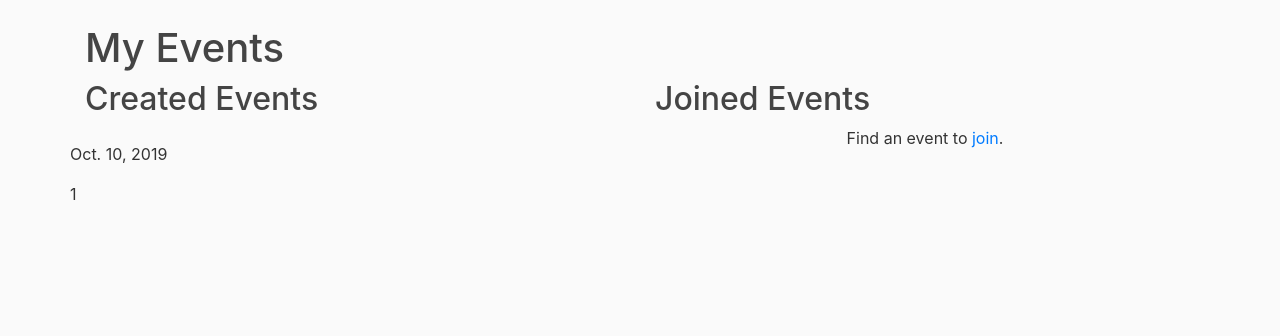
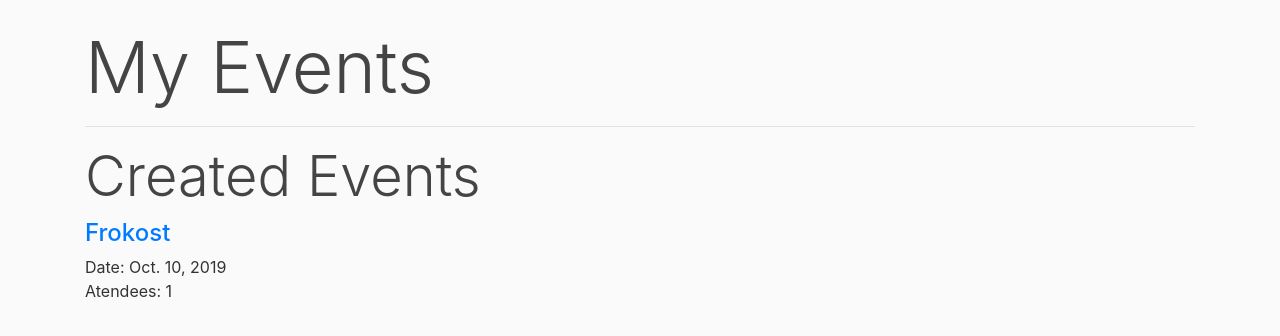
Before and after one commit to vicjor/TDT4140-Eventify, a Django app: page /my-events/ in a window 1280 px wide. Shown: the part 56-392 px from the top of the page. Run offline with Django 3.2, Linux system fonts and the light colour scheme; the first user in the database is signed in; data comes from the database, SQL or seed files in the repository; some libraries are stand-ins or nearby versions.

Commit message:
My Events stylet og endret

```diff
--- a/eventify/event/templates/event/my_events.html
+++ b/eventify/event/templates/event/my_events.html
@@ -1,47 +1,48 @@
 {% extends "event/base.html" %}
 {% block content %}
      <main role="main" class="inner cover">
-         <h1 class="cover-heading">{{ coverHeading }}</h1>
-         <div class="row">
-              <div class="col-sm-12 col-lg-6 created-events">
-                  <h2>Created Events <a href="{% url 'my-events' %}"><i class="fa fa-plus"></i></a></h2>
+         <h1 class="display-3">{{ coverHeading }}</h1>
+         <hr>
+              <div class="created-events">
+                  {% if user.is_staff or user.is_superuser %}
+                    <h2 class="display-4">Created Events <a href="{% url 'my-events' %}"><i class="fa fa-plus"></i></a></h2>
+                  {% endif %}
                   {% if created_events %}
-                        <div class="row event-search-results">
+                        <div class="">
                             {% for event in created_events %}
                                 <div class="event-preview" data-id="{{ event.id }}">
                                     {% csrf_token %}
-                                    <p>{{ event.name|truncatechars:18 }}</p>
-                                    <p>{{ event.start_date.date }}</p>
-                                     <span>
-                                        <i class="fa fa-users" aria-hidden="true"></i>
-                                    </span>
-                                    <span  class="attendee-count">
-                                        {{ event.attendees.all.count }}
-                                    </span>
+                                    <h4><a href="{% url 'event-detail' event.id %}">{{ event.title|truncatechars:18 }}</a></h4>
+                                    <p class="">Date: {{ event.start_date.date }}
+                                    <br>
+                                    Atendees: {{ event.attendees.all.count }}
+                                    </p>
                                 </div>
                             {% endfor %}
                         </div>
+                  {% elif user.is_authenticated %}
+                        <p class="text center">
+                        </p>
                   {% else %}
-                        <p class="text center">
-                            No events created.
-                        </p>
+                  <p class="text center"> No events created.
+                  </p>
                   {% endif %}
-              </div>
-              <div class="col-sm-12 col-lg-6 joined-events">
-                    <h2>Joined Events</h2>
-                    {% if joined_events %}
-                        <div class="row event-search-results">
-                            {% for event in joined_events %}
-                                <div class="event-preview" data-id="{{ event.id }}">
-                                    {% csrf_token %}
-                                    <p>{{ event.name|truncatechars:18 }}</p>
-                                    <p>{{ event.start_date.date }}</p>
-                                    <span>
-                                        <i class="fa fa-users" aria-hidden="true"></i>
-                                    </span>
-                                    <span  class="attendee-count">
-                                        {{ event.attendees.all.count }}
-                                    </span>
+
+
+
+              <div class="joined-events">
+                  {% if user.is_staff or user.is_superuser %}
+                        <div></div>
+                  {% elif joined_events %}
+                    <h2 class="display-4 text-left" >Joined Events</h2>
+                        {% for event in joined_events %}
+                            <div class="event-preview" data-id="{{ event.id }}">
+                                {% csrf_token %}
+                                    <h4><a href="{% url 'event-detail' event.id %}">{{ event.title|truncatechars:18 }}</a></h4>
+                                        <p class="">Date: {{ event.start_date.date }}
+                                        <br>
+                                        Atendees: {{ event.attendees.all.count }}
+                                        </p>
                                 </div>
                             {% endfor %}
                         </div>
```
